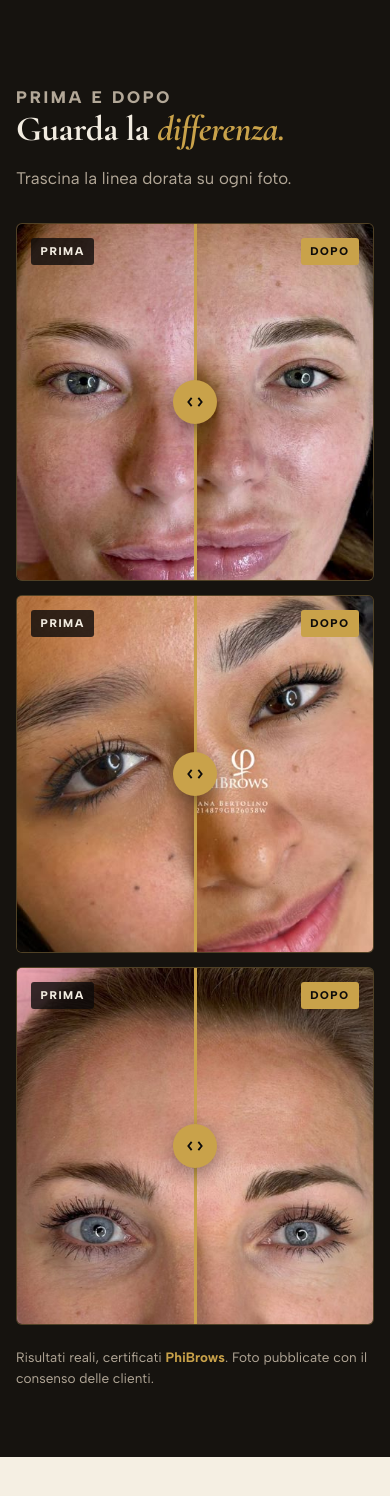
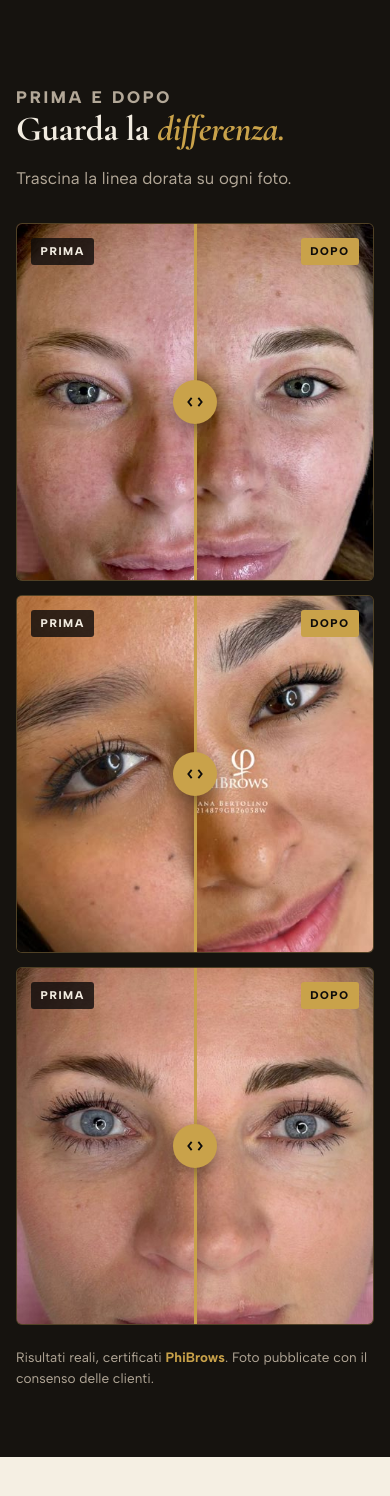
Before and after one commit to vannarellifabrizio-hash/giorgiana-landing, a plain HTML site: page index.html in a window 390 px wide. Shown: the part 1450-2946 px from the top of the page. Drawn offline with nearby package versions, Linux system fonts and the light colour scheme.

Commit message:
Centra i visi nei prima/dopo
Co-Authored-By: Claude Opus 5.5 <noreply@anthropic.com>

```diff
--- a/index.html
+++ b/index.html
@@ -377,6 +377,7 @@ fbq('track', 'ViewContent');
     .gallery{gap:14px;}
     .ba-slider{aspect-ratio:1/1;}
     .ba-img img{object-position:center 42%;}
+    .ba-focus-low .ba-img img{object-position:center bottom;}
     .ba-handle{width:44px; height:44px;}
     .gallery-note{font-size:.85rem;}
     /* tecniche 2x2 compatte */
@@ -497,8 +498,8 @@ fbq('track', 'ViewContent');
       <div class="gallery">
         <figure>
           <div class="ba-slider" data-ba>
-            <div class="ba-img ba-after"><img src="img/caso4-dopo.jpg" width="540" height="1080" loading="lazy" decoding="async" alt="Sopracciglia dopo il trattamento, caso 1"></div>
-            <div class="ba-img ba-before"><img src="img/caso4-prima.jpg" width="540" height="1080" loading="lazy" decoding="async" alt="Sopracciglia prima del trattamento, caso 1"></div>
+            <div class="ba-img ba-after"><img src="img/caso4-dopo-v2.jpg" width="540" height="821" loading="lazy" decoding="async" alt="Sopracciglia dopo il trattamento, caso 1"></div>
+            <div class="ba-img ba-before"><img src="img/caso4-prima-v2.jpg" width="540" height="821" loading="lazy" decoding="async" alt="Sopracciglia prima del trattamento, caso 1"></div>
             <span class="ba-tag before">Prima</span>
             <span class="ba-tag after">Dopo</span>
             <div class="ba-divider"><div class="ba-handle" tabindex="0" role="slider" aria-label="Trascina per confrontare prima e dopo" aria-valuemin="0" aria-valuemax="100" aria-valuenow="50"><svg viewBox="0 0 24 24" fill="none" stroke="currentColor" stroke-width="2.2"><path d="M8 7l-4 5 4 5M16 7l4 5-4 5"/></svg></div></div>
@@ -514,7 +515,7 @@ fbq('track', 'ViewContent');
           </div>
         </figure>
         <figure>
-          <div class="ba-slider" data-ba>
+          <div class="ba-slider ba-focus-low" data-ba>
             <div class="ba-img ba-after"><img src="img/caso2-dopo.jpg" width="480" height="729" loading="lazy" decoding="async" alt="Sopracciglia dopo il trattamento, caso 2"></div>
             <div class="ba-img ba-before"><img src="img/caso2-prima.jpg" width="480" height="729" loading="lazy" decoding="async" alt="Sopracciglia prima del trattamento, caso 2"></div>
             <span class="ba-tag before">Prima</span>
```
Also changed, not shown: img/caso4-dopo-v2.jpg (added), img/caso4-prima-v2.jpg (added).
